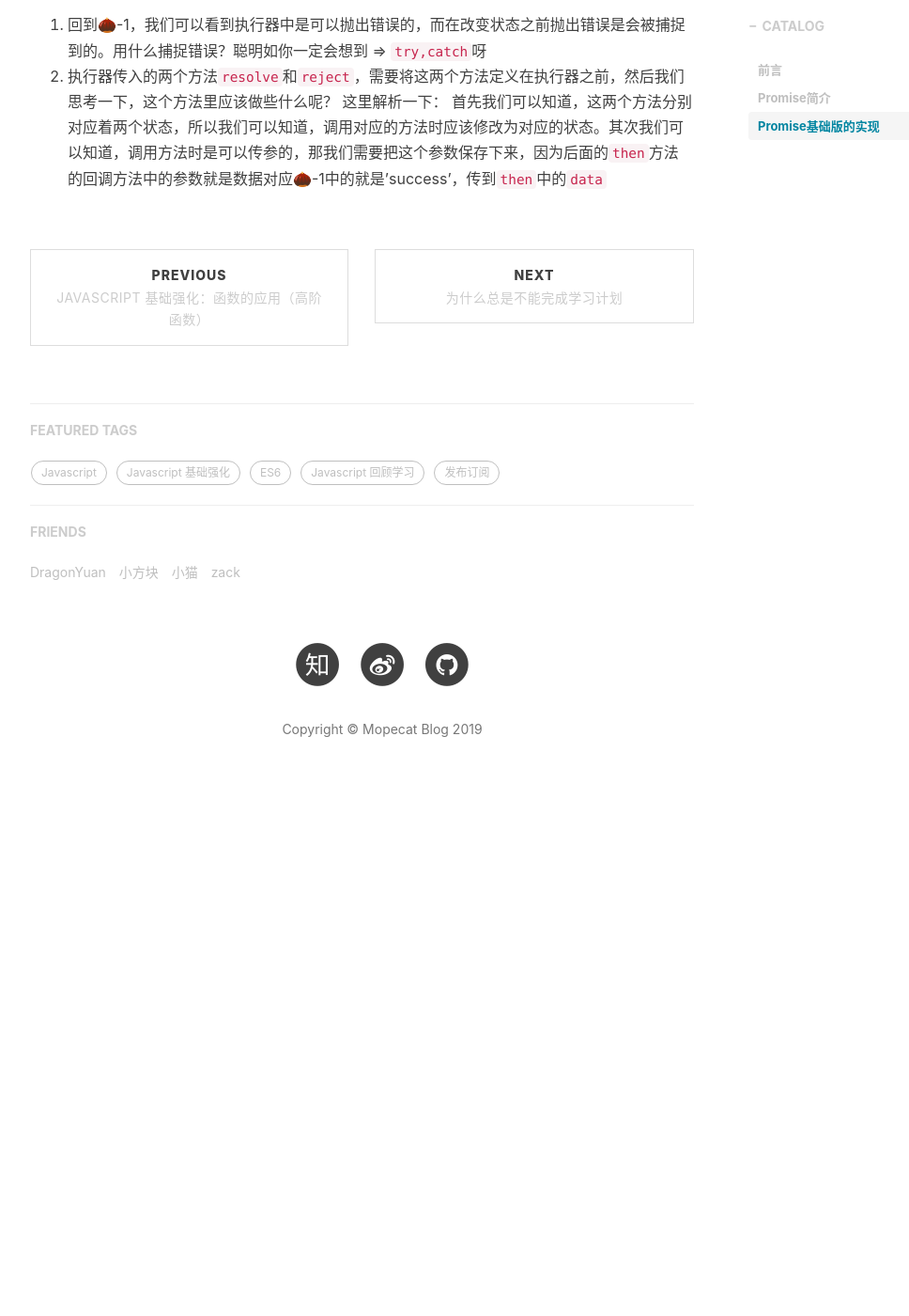
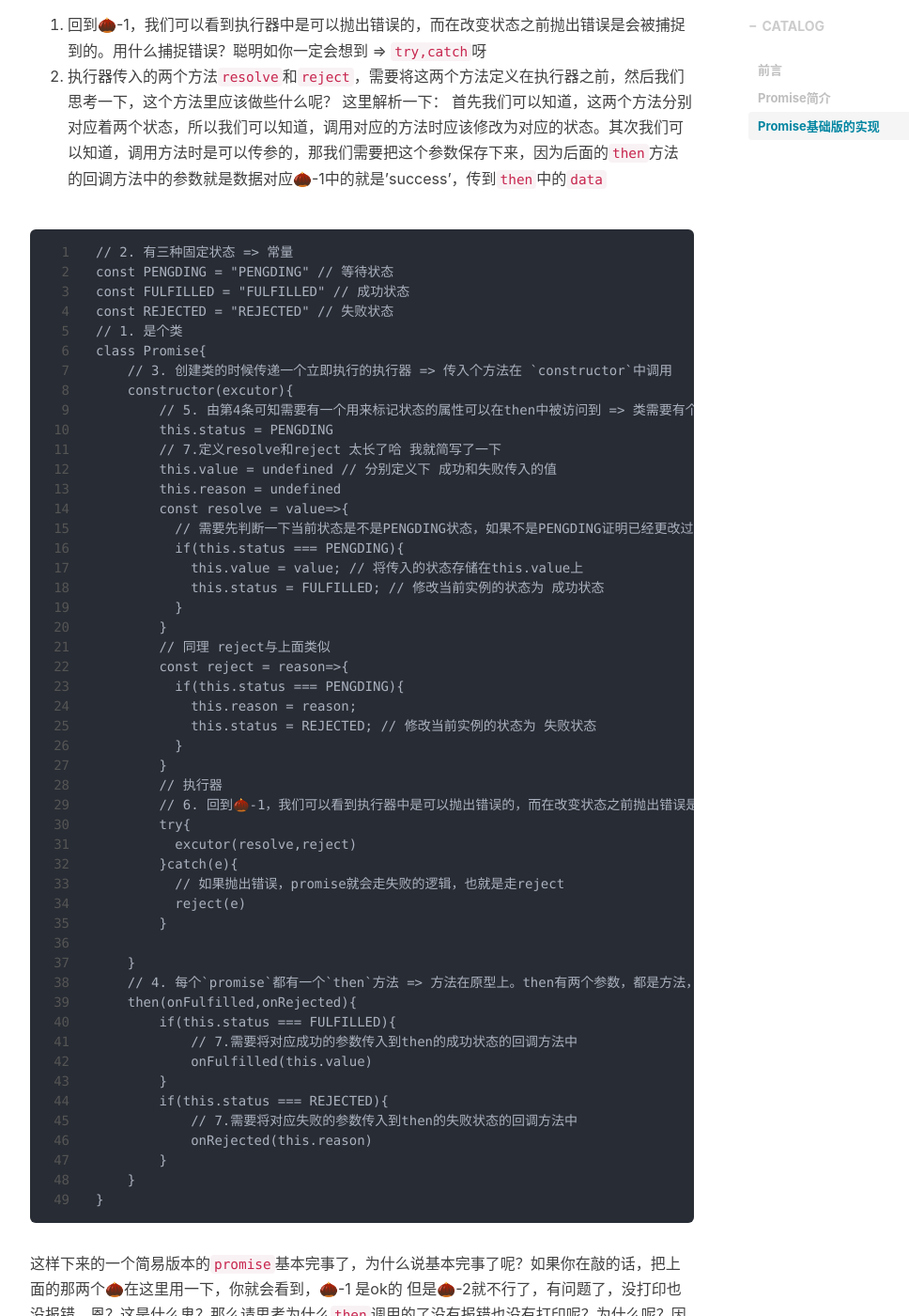
Before and after one commit to Mopecat/mopecat.github.io, a Jekyll site: the page built from _posts/2019-09-29-PromiseSourceCode.markdown, in a window 1280 px wide and 1400 px high, scrolled down 4033 px. Shown: the whole window at 94% size, without its empty margins (233-1201 px from the left). Built offline with Jekyll 4.4.1, drawn with Linux system fonts in a browser that asks for light colours; nearby versions of some CDN libraries; comment, search, counter and statistics services are not loaded; before the commit the page ends 4886 px from its top, so only the background shows below that; some of the changed text lies outside the part shown.

Commit message:
promise update

````diff
--- a/_posts/2019-09-29-PromiseSourceCode.markdown
+++ b/_posts/2019-09-29-PromiseSourceCode.markdown
@@ -128,6 +128,59 @@ class Promise{
 }
 ```
 这样一个架子就出来了，然后我们继续完善一下细节，在从上面看到的那些已经写出来的代码继续分析。
-1. 回到🌰-1，我们可以看到执行器中是可以抛出错误的，而在改变状态之前抛出错误是会被捕捉到的。用什么捕捉错误？聪明如你一定会想到 => `try,catch`呀
-2. 执行器传入的两个方法`resolve`和`reject`，需要将这两个方法定义在执行器之前，然后我们思考一下，这个方法里应该做些什么呢？
+6. 回到🌰-1，我们可以看到执行器中是可以抛出错误的，而在改变状态之前抛出错误是会被捕捉到的。用什么捕捉错误？聪明如你一定会想到 => `try,catch`呀
+7. 执行器传入的两个方法`resolve`和`reject`，需要将这两个方法定义在执行器之前，然后我们思考一下，这个方法里应该做些什么呢？
 这里解析一下： 首先我们可以知道，这两个方法分别对应着两个状态，所以我们可以知道，调用对应的方法时应该修改为对应的状态。其次我们可以知道，调用方法时是可以传参的，那我们需要把这个参数保存下来，因为后面的`then`方法的回调方法中的参数就是数据对应🌰-1中的就是'success'，传到`then`中的`data`
+
+```
+// 2. 有三种固定状态 => 常量
+const PENGDING = "PENGDING" // 等待状态
+const FULFILLED = "FULFILLED" // 成功状态
+const REJECTED = "REJECTED" // 失败状态
+// 1. 是个类
+class Promise{
+    // 3. 创建类的时候传递一个立即执行的执行器 => 传入个方法在 `constructor`中调用
+    constructor(excutor){
+        // 5. 由第4条可知需要有一个用来标记状态的属性可以在then中被访问到 => 类需要有个属性 `status`来标记状态，由上面特点可知，默认的状态是`PENDING(等待)`
+        this.status = PENGDING
+        // 7.定义resolve和reject 太长了哈 我就简写了一下
+        this.value = undefined // 分别定义下 成功和失败传入的值
+        this.reason = undefined
+        const resolve = value=>{
+          // 需要先判断一下当前状态是不是PENGDING状态，如果不是PENGDING证明已经更改过状态了，那么就不做处理
+          if(this.status === PENGDING){
+            this.value = value; // 将传入的状态存储在this.value上
+            this.status = FULFILLED; // 修改当前实例的状态为 成功状态
+          }
+        }
+        // 同理 reject与上面类似
+        const reject = reason=>{
+          if(this.status === PENGDING){
+            this.reason = reason;
+            this.status = REJECTED; // 修改当前实例的状态为 失败状态
+          }
+        }
+        // 执行器
+        // 6. 回到🌰-1，我们可以看到执行器中是可以抛出错误的，而在改变状态之前抛出错误是会被捕捉到的。用什么捕捉错误？聪明如你一定会想到 => `try,catch`呀
+        try{
+          excutor(resolve,reject)
+        }catch(e){
+          // 如果抛出错误，promise就会走失败的逻辑，也就是走reject
+          reject(e)
+        }
+
+    }
+    // 4. 每个`promise`都有一个`then`方法 => 方法在原型上。then有两个参数，都是方法，一个成功状态调用，一个失败状态调用
+    then(onFulfilled,onRejected){
+        if(this.status === FULFILLED){
+            // 7.需要将对应成功的参数传入到then的成功状态的回调方法中
+            onFulfilled(this.value)
+        }
+        if(this.status === REJECTED){
+            // 7.需要将对应失败的参数传入到then的失败状态的回调方法中
+            onRejected(this.reason)
+        }
+    }
+}
+```
+这样下来的一个简易版本的`promise`基本完事了，为什么说基本完事了呢？如果你在敲的话，把上面的那两个🌰在这里用一下，你就会看到，🌰-1 是ok的 但是🌰-2就不行了，有问题了，没打印也没报错，恩？这是什么鬼？那么请思考为什么`then`调用的了没有报错也没有打印呢？为什么呢？因为异步了呀，`resolve`是在`then`调用之后才执行的，`then`调用的时候当前`promise`实例是什么状态？由于没有调用`resolve`和`reject`，所以当前实例的状态仍然是 `PENGDING`
````
